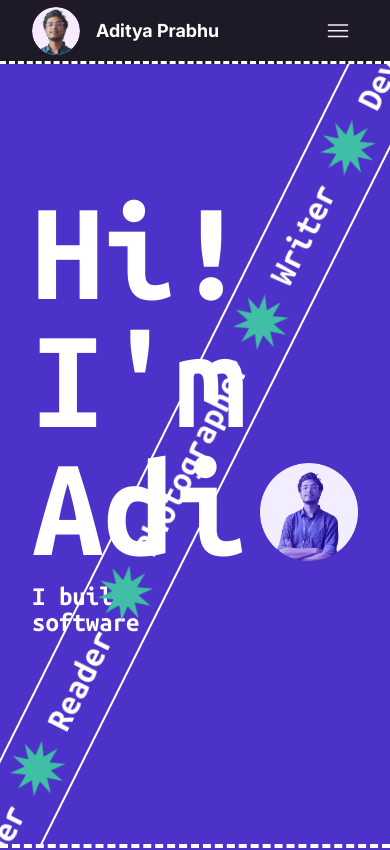
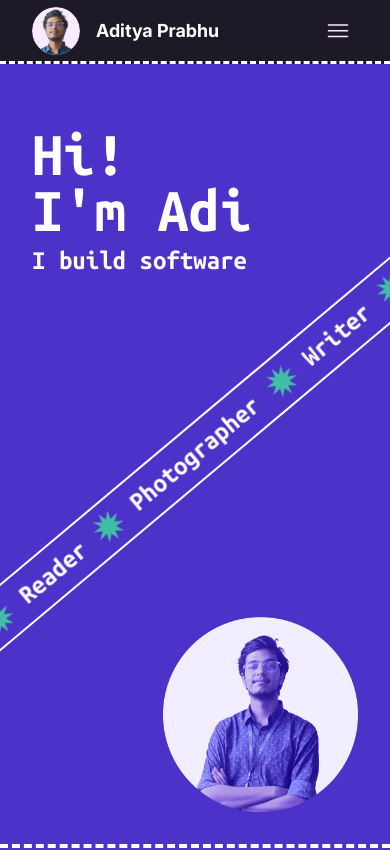
Before and after one commit to poseidon0z/Portfolio-v2, a React (Vite) app: page / in a window 390 px wide. Shown: the top 850 px of the page. Built offline with nearby package versions, Linux system fonts and the light colour scheme.

Commit message:
Made landing page responsive

```diff
--- a/src/components/Landing/Descriptors.tsx
+++ b/src/components/Landing/Descriptors.tsx
@@ -11,7 +11,7 @@ const useDiagonalRotation = () => {
       const width = window.innerWidth;
       const height = window.innerHeight - 64;
       const radians = Math.atan2(height, width);
-      const degrees = radians * (180 / Math.PI);
+      const degrees = Math.min(40, radians * (180 / Math.PI));
       setAngle(degrees);
     };
 
@@ -35,10 +35,10 @@ const Descriptors: React.FC = () => {
 
   const marqueeContent = descriptors.map((text, index) => (
     <React.Fragment key={index}>
-      <Heading level={1} className="text-white shrink-0 whitespace-nowrap">
+      <Heading level={2} className="text-white shrink-0 whitespace-nowrap">
         {text}
       </Heading>
-      <img src={star} className="h-14 w-14 shrink-0" alt="" />
+      <img src={star} className="h-8 w-8 sm:h-14 sm:w-14 shrink-0" alt="" />
     </React.Fragment>
   ));
 
--- /dev/null
+++ b/src/pages/Landing.css
@@ -0,0 +1,23 @@
+.landing-text {
+    font-size: 128px;
+}
+
+
+@media (max-width: 1000px) {
+    .landing-text {
+        font-size: 104px;
+    }
+
+}
+
+@media (max-width: 700px) {
+    .landing-text {
+        font-size: 80px;
+    }
+}
+
+@media (max-width: 400px) {
+    .landing-text {
+        font-size: 56px;
+    }
+}
--- a/src/pages/Landing.tsx
+++ b/src/pages/Landing.tsx
@@ -2,6 +2,7 @@ import React from 'react';
 import Descriptors from '../components/Landing/Descriptors';
 import Heading from '../components/General/Heading';
 import me from '../assets/Me.png';
+import './Landing.css';
 
 const Landing: React.FC = () => {
   return (
@@ -9,14 +10,11 @@ const Landing: React.FC = () => {
       id="landing"
       className="h-[calc(100vh-64px)] flex flex-col bg-blurple relative overflow-hidden"
     >
-      {/* Offsetting the navbar */}
-      <div className="min-h-16"></div>
-
       <Descriptors />
 
-      <div className="grid grid-cols-12 w-screen min-h-[500px] grow px-8 pb-8 pt-16 gap-4 items-center">
-        <div className="col-span-5 row-span-1 h-full flex flex-col pb-[20%]">
-          <div className="text-[128px] font-heading font-bold text-white leading-none">
+      <div className="flex flex-col justify-between w-screen min-h-[500px] grow px-8 pb-8 pt-16 gap-4 items-center">
+        <div className="landing-text-box w-full flex flex-col">
+          <div className="landing-text font-heading font-bold text-white leading-none">
             Hi!
             <br />
             I'm Adi
@@ -25,8 +23,8 @@ const Landing: React.FC = () => {
             I build software
           </Heading>
         </div>
-        <div className="col-start-9 col-span-4 flex flex-col items-center justify-end h-4/5 min-h-0 pt-[20%]">
-          <img src={me} className="h-full aspect-square object-contain" />
+        <div className="w-full flex justify-end">
+          <img src={me} className="h-[50vmin] aspect-square object-contain" />
         </div>
       </div>
     </div>
```
